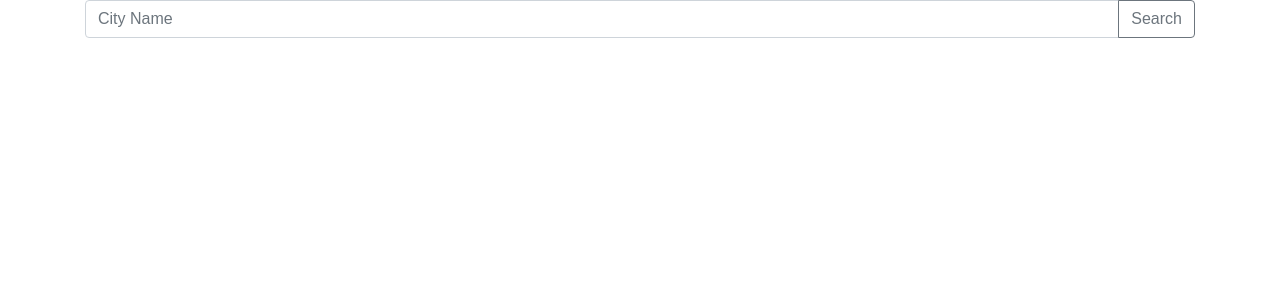
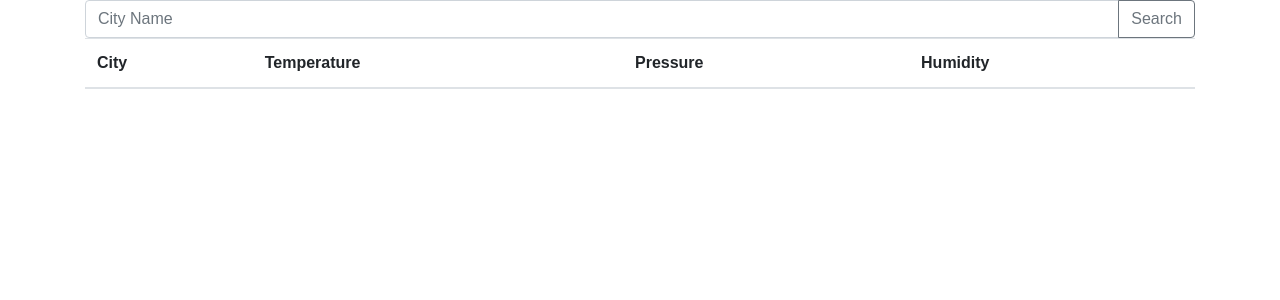
Before and after one commit to minhdao911/weather-forecast-app, a React (Create React App) app: page / in a window 1280 px wide. Shown: the top 300 px of the page. Built offline with nearby package versions, Linux system fonts and the light colour scheme.

Commit message:
add weather list container

```diff
--- a/src/components/App.js
+++ b/src/components/App.js
@@ -1,11 +1,13 @@
 import React, { Component } from "react";
 import SearchBar from "../containers/SearchBar";
+import WeatherList from "../containers/WeatherList";
 
 export default class App extends Component {
   render() {
     return (
       <div className="container">
         <SearchBar />
+        <WeatherList />
       </div>
     );
   }
--- /dev/null
+++ b/src/containers/WeatherList.js
@@ -0,0 +1,38 @@
+import React, { Component } from "react";
+import { connect } from "react-redux";
+
+class WeatherList extends Component {
+  generateWeatherList = () => {
+    return this.props.weather.map(d => {
+      return (
+        <tr key={d.city.id}>
+          <td>{d.city.name}</td>
+        </tr>
+      );
+    });
+  };
+
+  render() {
+    return (
+      <table className="table table-hover">
+        <thead>
+          <tr>
+            <th>City</th>
+            <th>Temperature</th>
+            <th>Pressure</th>
+            <th>Humidity</th>
+          </tr>
+        </thead>
+        <tbody>{this.generateWeatherList()}</tbody>
+      </table>
+    );
+  }
+}
+
+function mapStateToProps({ weather }) {
+  return {
+    weather
+  };
+}
+
+export default connect(mapStateToProps)(WeatherList);
```
